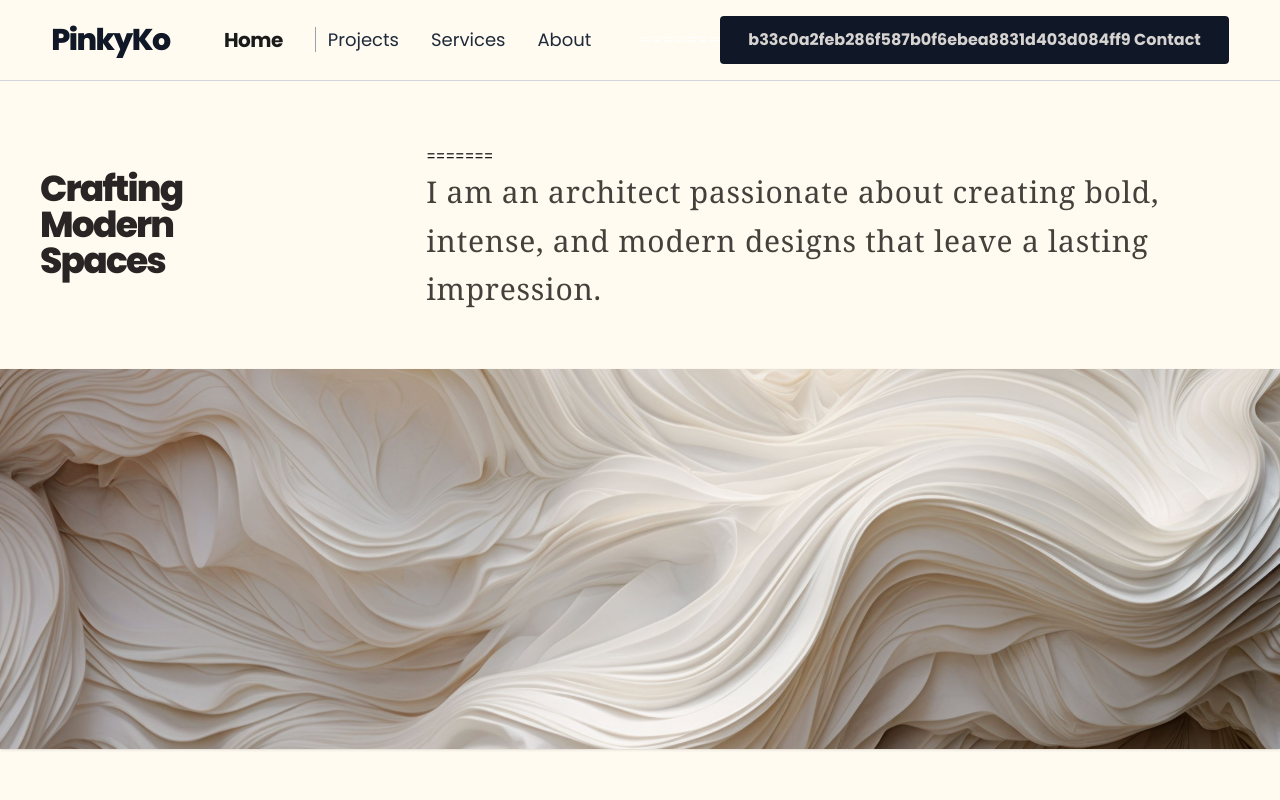
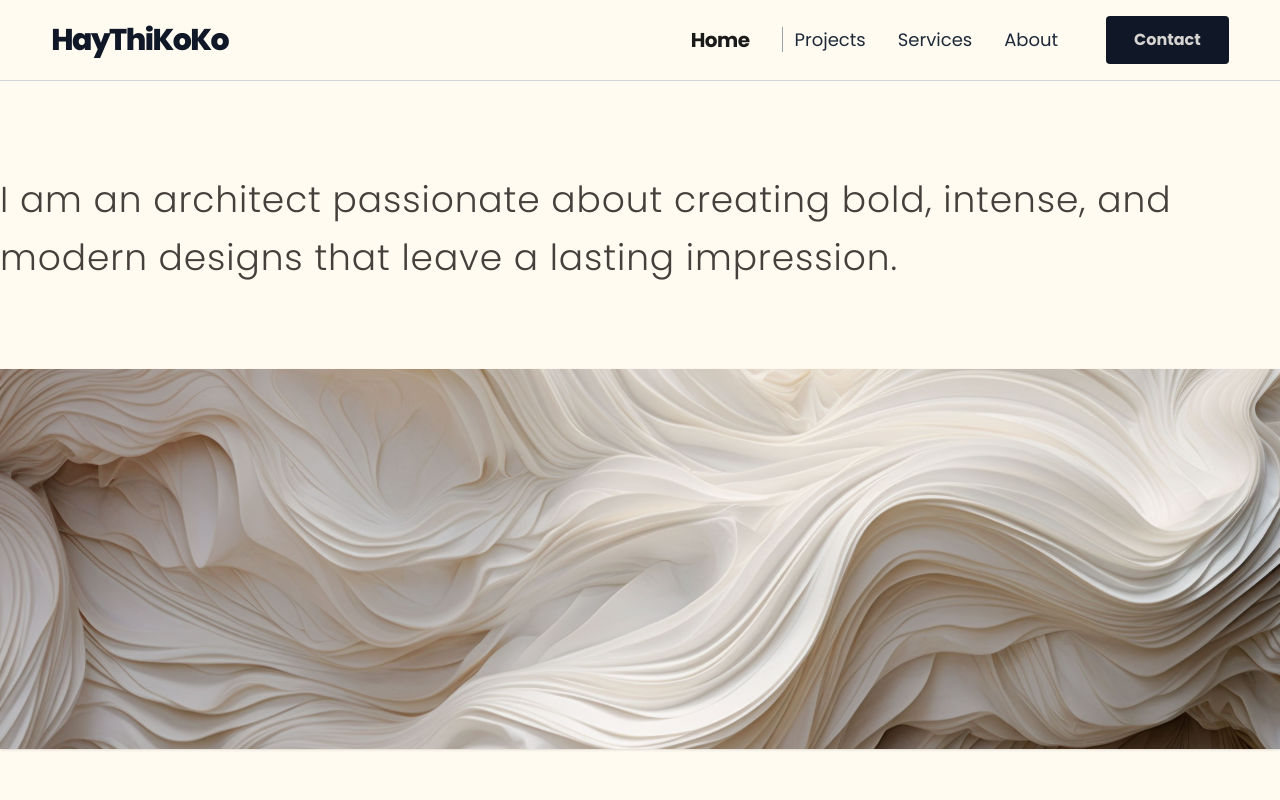
Before and after one commit to kyawzawlwin1/haythikokopage, a React (Vite) app: page / in a window 1280 px wide. Shown: the top 800 px of the page. Built offline with nearby package versions, Linux system fonts and the light colour scheme.

Commit message:
fix: text alignments

```diff
--- a/src/components/Header.jsx
+++ b/src/components/Header.jsx
@@ -12,7 +12,7 @@ const Header = () => {
           {/* Logo Section */}
           <div>
             <a className="font-poppins font-extrabold text-gray-900 text-xl md:text-3xl tracking-tighter cursor-pointer hover:opacity-80 transition-opacity">
-              PinkyKo
+              HayThiKoKo
             </a>
           </div>
 
@@ -70,9 +70,8 @@ const Header = () => {
 
           {/* Desktop Contact Button */}
           <div className="hidden md:block">
-            =======
             <button className="bg-gray-900 text-stone-300 font-bold px-7 py-3 transition-all duration-300 hover:bg-stone-300 hover:text-gray-900 hover:broder  active:scale-95 focus:outline-none rounded-sm">
-              b33c0a2feb286f587b0f6ebea8831d403d084ff9 Contact
+              Contact
             </button>
           </div>
 
--- a/src/features/static/components/HeroSection.jsx
+++ b/src/features/static/components/HeroSection.jsx
@@ -8,16 +8,15 @@ const HeroSection = () => {
       {/* 🏛️ LAYER ONE: Title & Main Intro Paragraph */}
       <div className="flex flex-col md:flex-row gap-8 md:gap-12 w-full md:h-72 py-16 md:py-10 mx-auto max-w-7xl items-center">
         {/* Title Box (1/3 Width on Desktop) */}
-        <div className="mx-14 pr-10 pl-0 ml-0">
-          <h1 className="font-poppins text-3xl sm:text-2xl md:text-4xl mx-10 font-extrabold tracking-tighter text-stone-800 leading-none w-full">
+        {/* <div className="mx-14 pr-10 pl-0 ml-0">
+          <h1 className="font-poppins text-3xl sm:text-2xl md:text-4xl lg:text-6xl mx-10 font-extrabold tracking-tighter text-stone-800 leading-none w-full">
             Crafting Modern Spaces
           </h1>
-        </div>
+        </div> */}
 
         {/* Paragraph Box (2/3 Width on Desktop) */}
-        <div className="md:col-span-3 md:pt-2 m-10">
-          =======
-          <p className="font-serif text-xl sm:text-2xl md:text-3xl text-stone-700 leading-relaxed font-light tracking-wide">
+        <div className="md:col-span-3 md:pt-2 m-10 ml-0">
+          <p className="font-poppins text-xl sm:text-2xl md:text-4xl text-stone-700 leading-relaxed font-light tracking-wide">
             I am an architect passionate about creating bold, intense, and
             modern designs that leave a lasting impression.
           </p>
@@ -28,7 +27,9 @@ const HeroSection = () => {
       <div
         className="w-full h-[300px] sm:h-[450px] md:h-[380px] bg-cover bg-center bg-no-repeat relative shadow-sm"
         style={{ backgroundImage: `url(${HeroBg})` }}
-      />
+      >
+        {" "}
+      </div>
 
       {/* 📝 LAYER THREE: Sub-description & Contact CTA */}
       <div className=" md:grid-cols-3 gap-8 w-full px-[6%] py-16 md:py-15 mx-auto max-w-7xl items-start">
```
